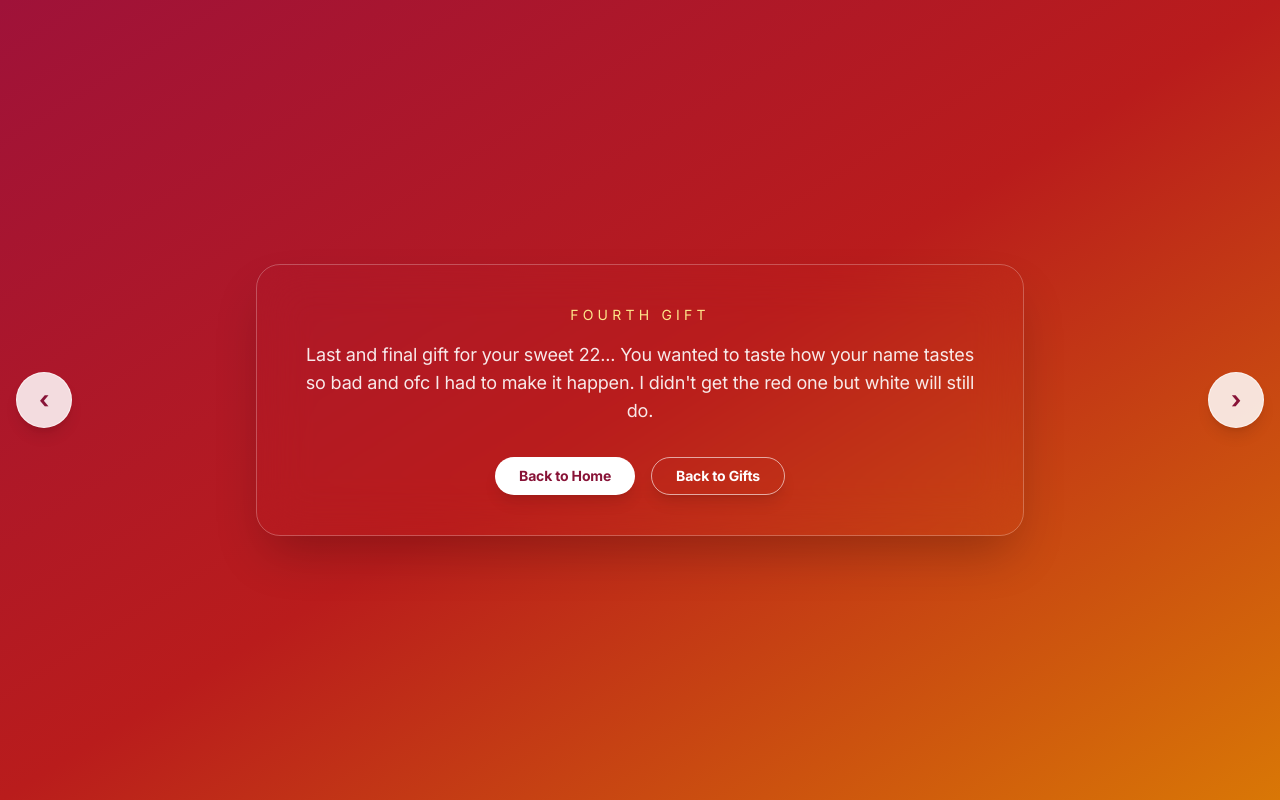
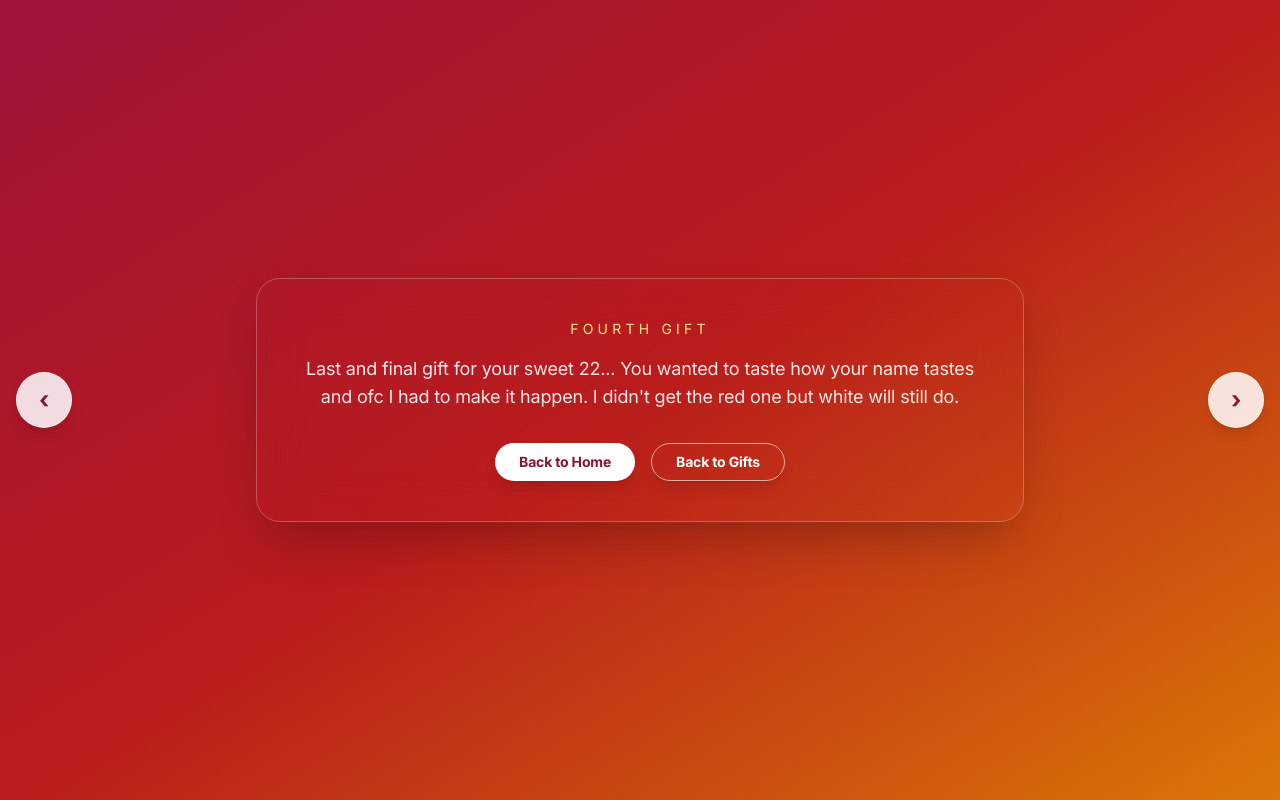
Before and after one commit to WangilaPrish/wish, a React (Vite) app: page /gift/fourth in a window 1280 px wide. Built offline with nearby package versions, Linux system fonts and the light colour scheme.

Commit message:
style: refine text in FourthGift component for clarity

```diff
--- a/src/pages/FourthGift.tsx
+++ b/src/pages/FourthGift.tsx
@@ -58,7 +58,7 @@ export default function FourthGift(): JSX.Element {
                 <p className="text-sm uppercase tracking-[0.3em] text-amber-200 mb-4">Fourth Gift</p>
                 <p className="text-base md:text-lg leading-relaxed text-white/90 mb-8">
                     Last and final gift for your sweet 22...
-                    You wanted to taste how your name tastes so bad and ofc I had to make it happen. I didn&apos;t get the red one but white will still do.
+                    You wanted to taste how your name tastes and ofc I had to make it happen. I didn&apos;t get the red one but white will still do.
                 </p>
                 {showName && (
                     <div className="mt-6 rounded-2xl border border-amber-200/60 bg-white/10 px-6 py-4 mb-4 text-center shadow-lg backdrop-blur">
```
